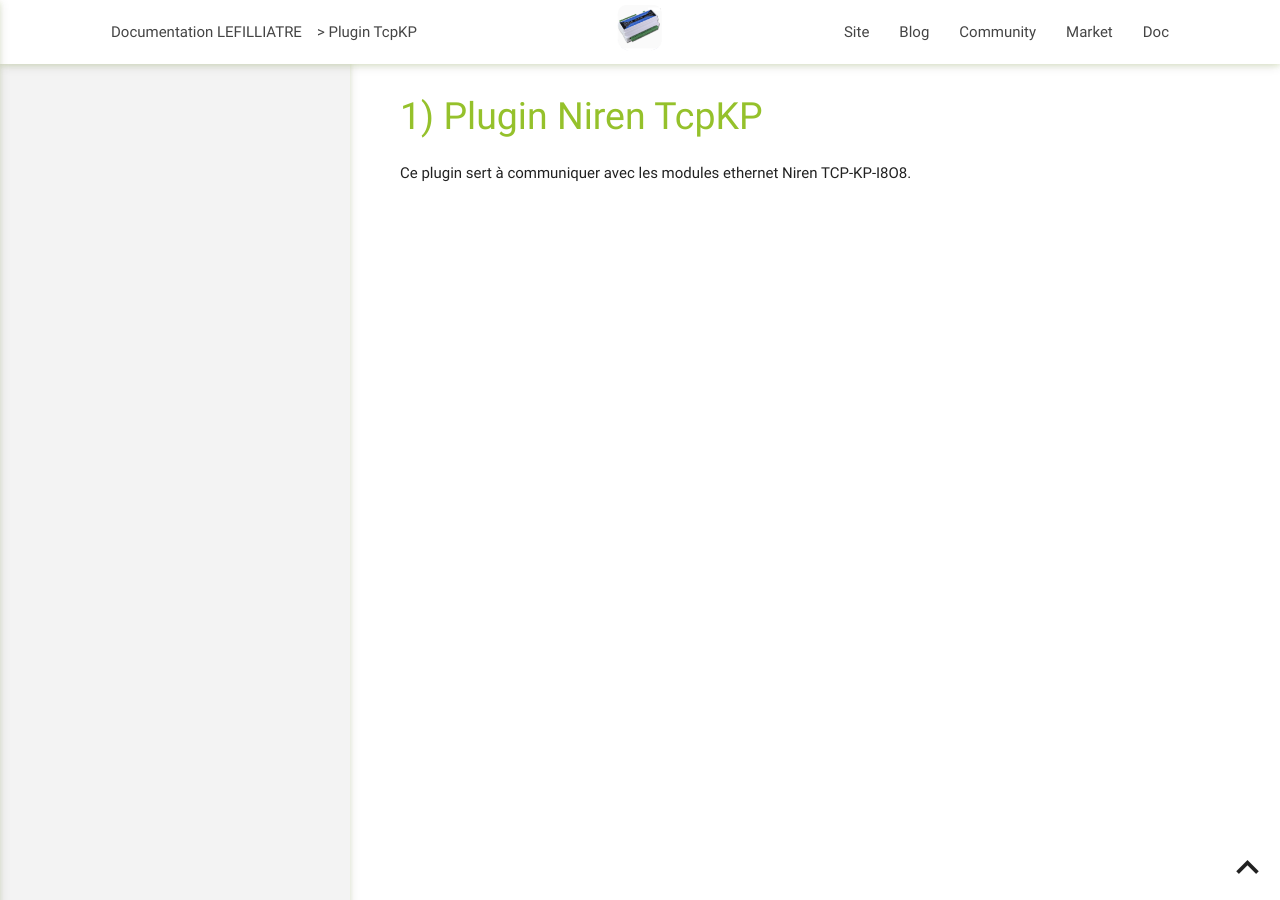
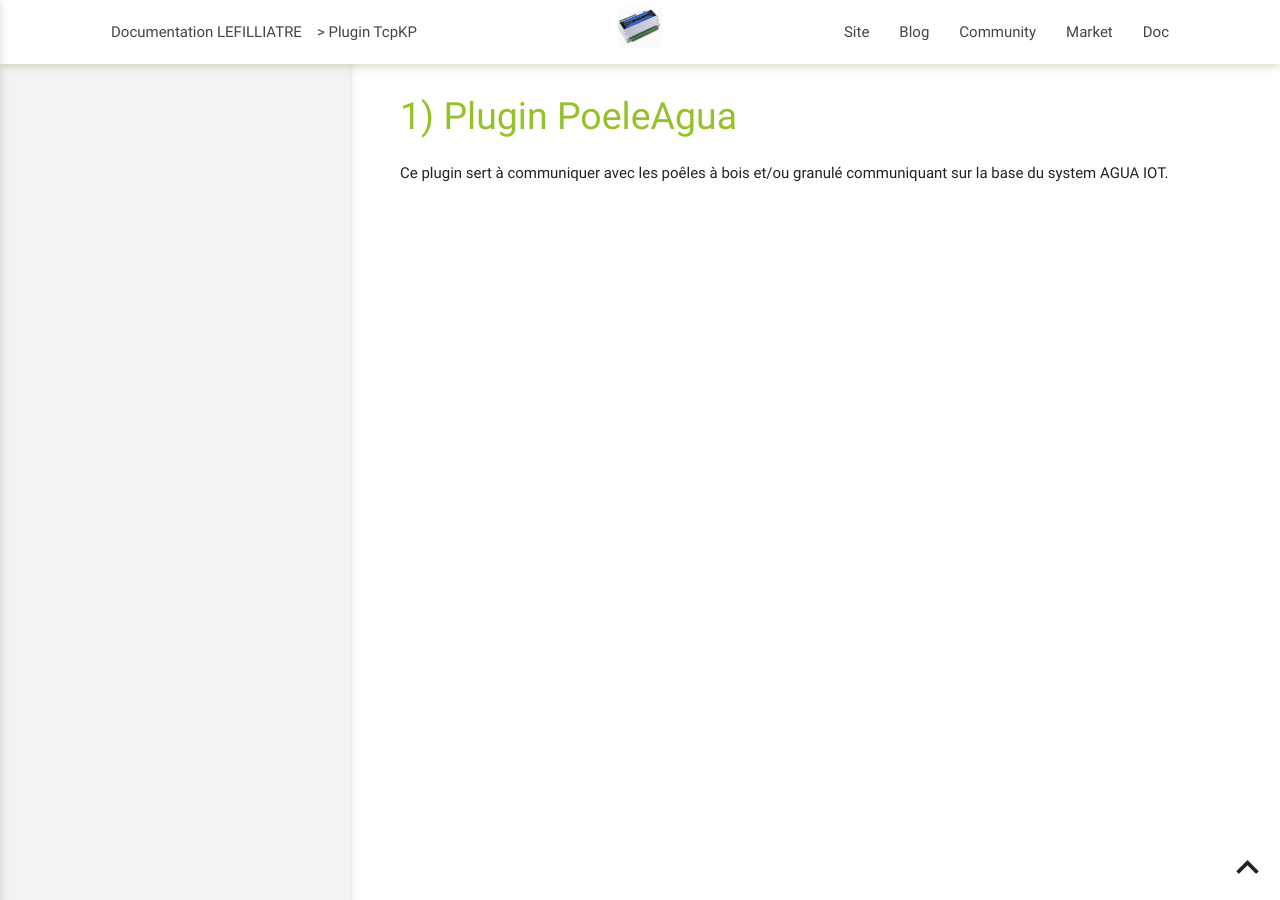
Before and after one commit to lefilliatre/lefilliatre-documentation, a Jekyll site: the page built from tcpkp/fr_FR/index.md, in a window 1280 px wide. Built offline with Jekyll 4.4.1, drawn with Linux system fonts in a browser that asks for light colours.

Commit message:
Update index.md

```diff
--- a/tcpkp/fr_FR/index.md
+++ b/tcpkp/fr_FR/index.md
@@ -5,6 +5,6 @@ lang: fr_FR
 pluginId: tcpkp
 ---
 
-# Plugin Niren TcpKP
+# Plugin PoeleAgua
 
-Ce plugin sert à communiquer avec les modules ethernet Niren TCP-KP-I8O8.
+Ce plugin sert à communiquer avec les poêles à bois et/ou granulé communiquant sur la base du system AGUA IOT.
```
